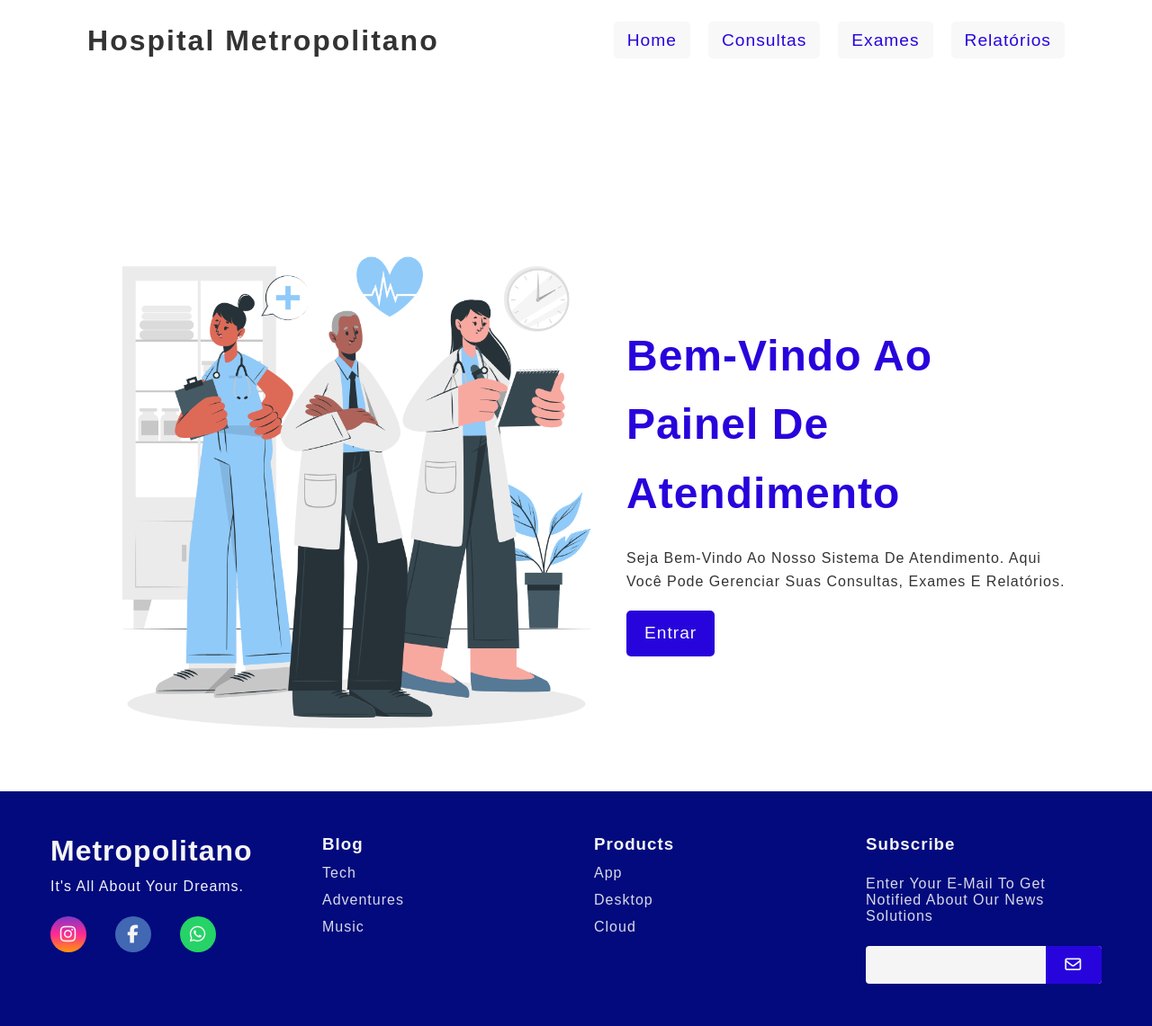
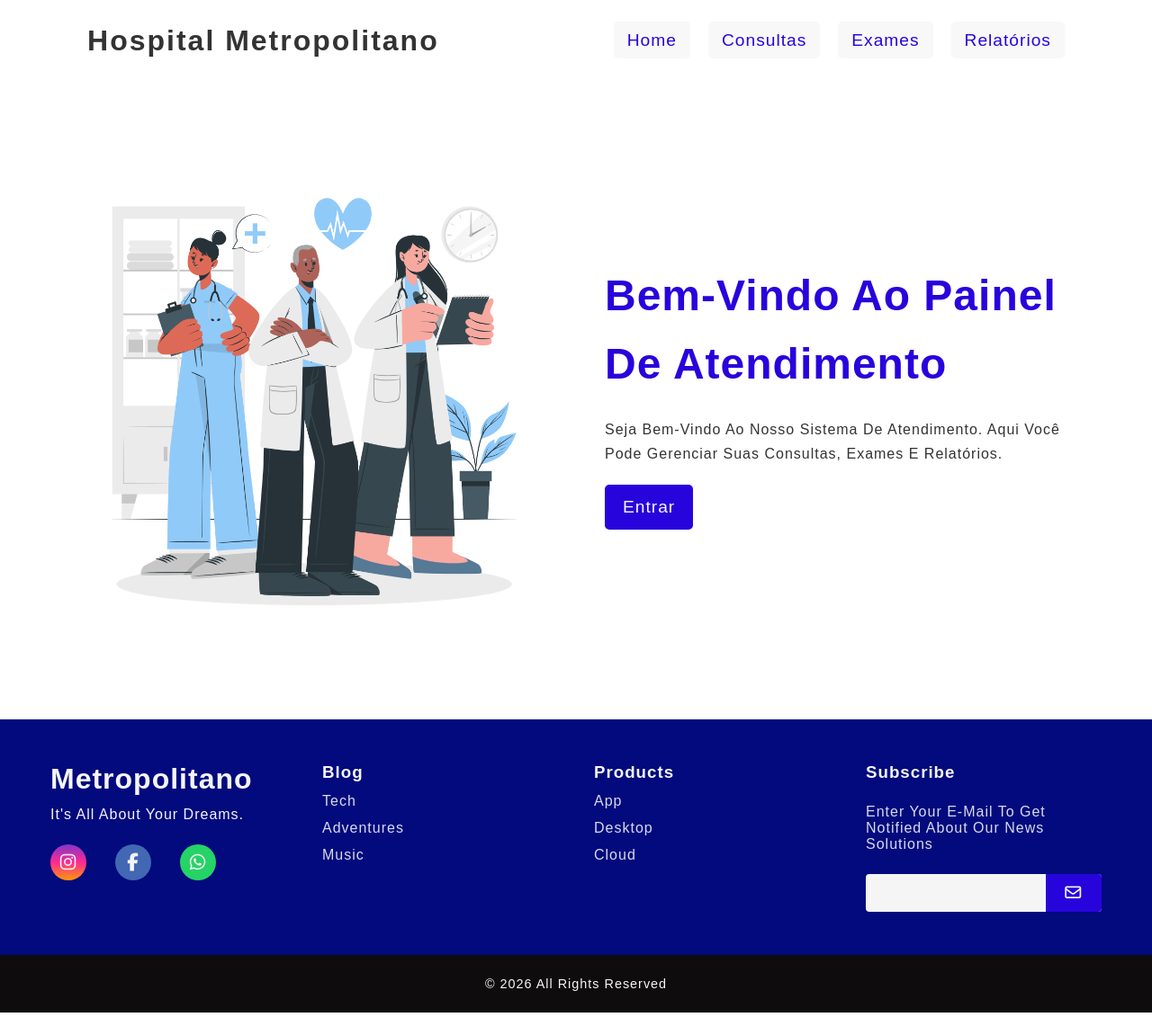
Before and after one commit to VictorMaues/Metropolitano, a Django app: page / in a window 1280 px wide. Shown: the top 1141 px of the page at 90% size. Run offline with Django 5.2, Linux system fonts and the light colour scheme; some libraries are stand-ins or nearby versions.

Commit message:
feat: ajusta estilos da tela inicial para melhor responsividade e layout

```diff
--- a/pacientes/static/pacientes/css/welcome.css
+++ b/pacientes/static/pacientes/css/welcome.css
@@ -74,21 +74,35 @@ header .logo {
 }
 
 .home {
-    min-height: 100vh;
-    padding-top: 10rem;
+    min-height: calc(100vh - 80px);
+    padding: clamp(2rem, 6vw, 5rem) 0;
+    display: flex;
+    align-items: center;
 }
 
 .home .row {
-    width: 85%;
+    width: min(1100px, 90%);
     margin: 0 auto;
+    gap: clamp(2rem, 5vw, 5rem);
+}
+
+.home .row .images {
+    flex: 1 1 50%;
+    min-width: 0;
 }
 
 .home .row .images img {
-    height: 75vh;
+    display: block;
+    width: 100%;
+    max-height: 75vh;
+    height: auto;
+    object-fit: contain;
 }
 
 .home .content {
-    max-width: 500px;
+    flex: 1 1 50%;
+    min-width: 0;
+    max-width: 550px;
     text-align: left;
     display: flex;
     flex-direction: column;
@@ -97,8 +111,12 @@ header .logo {
 }
 
 .home .content h1 {
-    font-size: 3rem;
+    font-size: clamp(2rem, 4vw, 3rem);
     color: #2804dc;
+}
+
+.home .content p {
+    line-height: 1.7;
 }
 
 .content .btn,
```
Also changed, not shown: other parts of pacientes/static/pacientes/css/welcome.css (+47 -0 lines).
